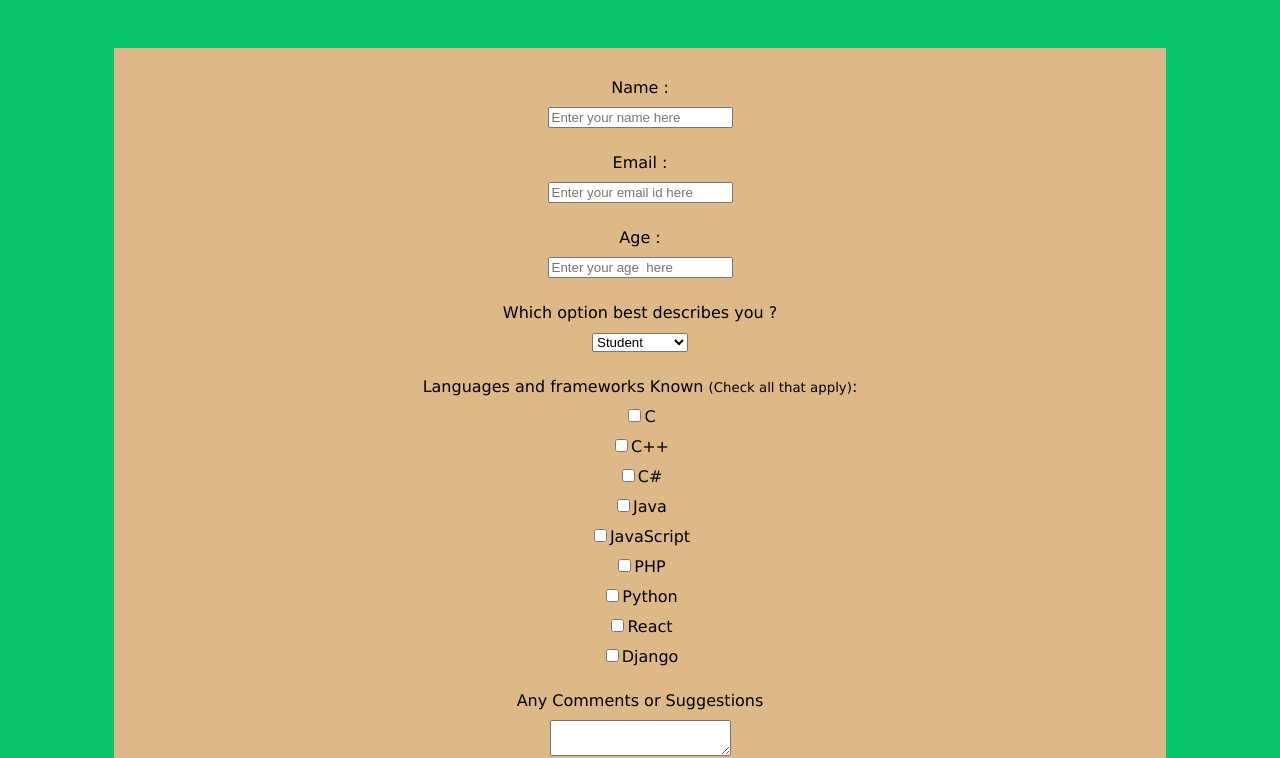
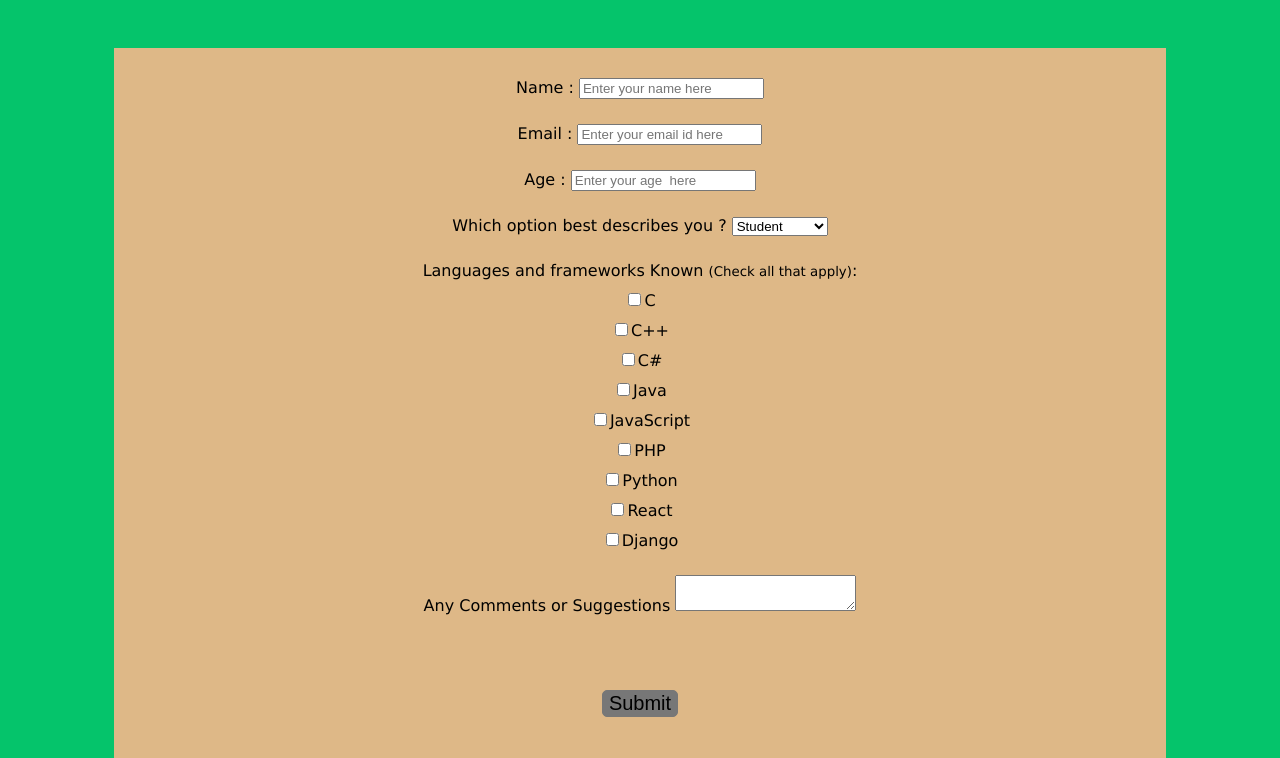
Before and after one commit to Safna905/work, a plain HTML site: page Survey Form/survey.html in a window 1280 px wide. Shown: the part 61-819 px from the top of the page. Drawn offline with Linux system fonts and the light colour scheme.

Commit message:
update 2

```diff
--- a/Survey Form/survey.html
+++ b/Survey Form/survey.html
@@ -26,21 +26,27 @@
         }
 
         .form-control label{
-            display:block;
+            display:inline;
             margin-bottom: 10px;
         }
 
         .form-control input[type="checkbox"]{
-            display: inline;
+            display:inline;
             width: auto;
             text-align: left;
+            /* padding-left: 50px; */
+        }
+
+        .alignment label {
+            display: block;
+
         }
 
         button{
             border: 1px solid #777;
             border-radius: 5px;
             font-size: 20px;
-            width: 20%;
+            width: auto;
             margin-top: 50px;
             margin-bottom: 20px;
             background-color: #777;
@@ -86,7 +92,7 @@
                 <option value="other">Other</option>
             </select>
         </div>
-        <div class="form-control">
+        <div class="form-control alignment">
             <label> Languages and frameworks Known
                 <small>(Check all that apply)</small>:
             </label>
```
